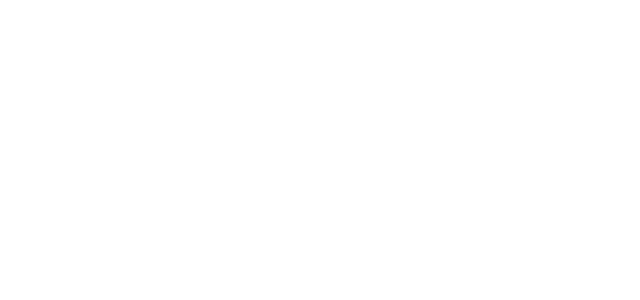
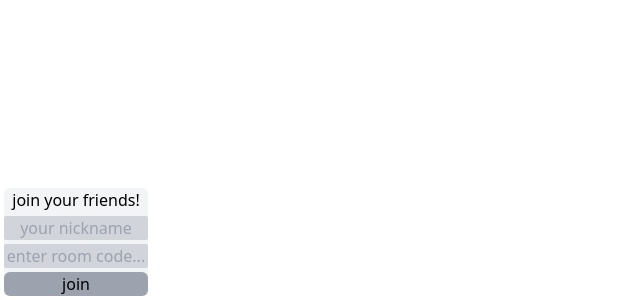
Before and after one commit to danmaninc/space, a Next.js app: page / in a window 1280 px wide. Shown: the part 500-800 px from the top of the page, without its empty margins (0-640 px from the left). Built offline with nearby package versions, Linux system fonts and the light colour scheme.

Commit message:
feat: connection manager on canvas page

```diff
--- a/src/app/(routes)/page.tsx
+++ b/src/app/(routes)/page.tsx
@@ -1,9 +1,13 @@
 "use client";
 import Image from 'next/image'
 import {Canvas} from "@/app/_components/Canvas";
+import {ConnectionManager} from "@/app/_components/ConnectionManager";
 
 export default function Home() {
   return (
-    <Canvas/>
+      <>
+        <ConnectionManager/>
+        <Canvas/>
+      </>
   )
 }
```
